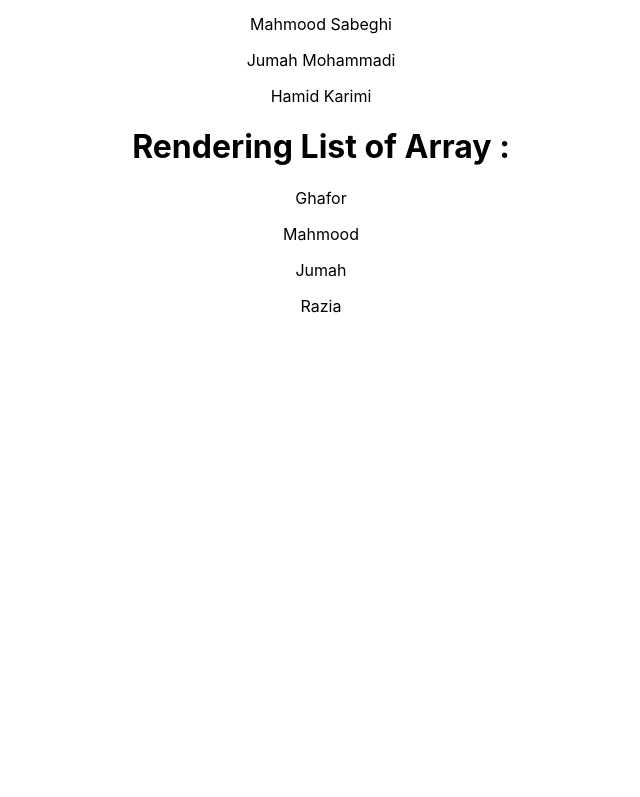
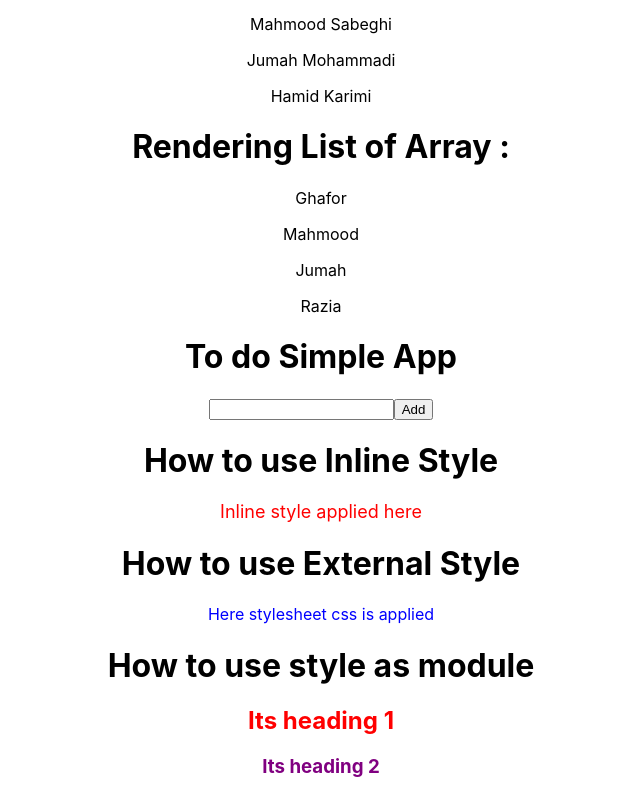
Before and after one commit to gsabury/react-js-tutorials, a React (Create React App) app: page / in a window 1280 px wide. Shown: the part 1059-1856 px from the top of the page, without its empty margins (319-959 px from the left). Before the commit the page ends 1391 px from the top, so only its background shows below. Built offline with nearby package versions, Linux system fonts and the light colour scheme.

Commit message:
Simple Todo App, usgin inline css, extenral css and css as module were done

```diff
--- a/src/App.js
+++ b/src/App.js
@@ -9,6 +9,10 @@ import ConditionalRendering2 from './Components/ConditionalRendering2';
 import ConditionalRendering3 from './Components/ConditionalRendering3';
 import RenderingListOfObjects from './Components/RenderingListOfObjects';
 import RenderingListOfArray from './Components/RenderingListOfArray';
+import SimpleTodoApp from './Components/SimpleTodoApp';
+import InlineStyleComponent from './Components/InlineStyleComponent';
+import StyleSheetComponent from './Components/StyleSheetComponent';
+import CssModuleComponent from './Components/CssModuleComponent';
 function App() {
   return (
     <div className="App">
@@ -28,6 +32,15 @@ function App() {
       <RenderingListOfObjects/>
       <RenderingListOfArray/>
 
+      <SimpleTodoApp/>
+
+      <InlineStyleComponent/>
+
+      <StyleSheetComponent/>
+
+      <CssModuleComponent/>
+
+
     </div>
   );
 }
--- /dev/null
+++ b/src/Components/CssModule.module.css
@@ -0,0 +1,9 @@
+.heading1{
+    color:red;
+    text-align: center;
+}
+
+.heading2{
+    color:purple;
+    text-align: center;
+}
--- /dev/null
+++ b/src/Components/CssModuleComponent.js
@@ -0,0 +1,12 @@
+
+import styles from "./CssModule.module.css";
+
+export default function CssModuleComponent(){
+    return (
+        <div>
+            <h1>How to use style as module</h1>
+            <h2 className={styles.heading1}>Its heading 1</h2>
+            <h3 className={styles.heading2}>Its heading 2</h3>
+        </div>
+    );
+}
--- /dev/null
+++ b/src/Components/InlineStyleComponent.js
@@ -0,0 +1,13 @@
+const style = {
+    color:"red",
+    textAlign:"Center",
+    fontSize: "18px",
+}
+export default function InlineStyleComponent(){
+    return (
+        <div>
+            <h1>How to use Inline Style</h1>
+            <p style={style}>Inline style applied here</p>
+        </div>
+    );
+}
--- /dev/null
+++ b/src/Components/ListItem.js
@@ -0,0 +1,3 @@
+export default function listItem({name}){
+    return <li>{name} </li>
+}
--- /dev/null
+++ b/src/Components/SimpleTodoApp.js
@@ -0,0 +1,44 @@
+import { useState } from "react";
+
+import ListItem from "./ListItem";
+
+const SimpleTodoApp = ()=>{
+
+    const [todo, setTodo] = useState("");
+
+    let [todoList, setTodoList] = useState([]);
+
+
+    const handleTodo = (event)=>{
+        setTodo(event.target.value);
+    }
+
+    const handSubmit = (event)=>{
+
+        event.preventDefault();
+
+        let tempList = todoList;
+        tempList.push(todo);
+
+        setTodoList(tempList);
+
+        setTodo("");
+    }
+
+    return(
+        <div>
+            <h1>To do Simple App</h1>
+            <form onSubmit={handSubmit}>
+                <div>
+                    <input type="text" value={todo} onChange={handleTodo}></input>
+                    <button>Add</button>
+                </div>
+            </form>
+            <ul>{todoList.map((todo, index)=> (
+                <ListItem key={index} name={todo} />
+            ))}</ul>
+        </div>
+    );
+}
+
+export default SimpleTodoApp;
--- /dev/null
+++ b/src/Components/StyleSheet.css
@@ -0,0 +1,4 @@
+.header{
+    color: blue;
+    text-align: center;
+}
--- /dev/null
+++ b/src/Components/StyleSheetComponent.js
@@ -0,0 +1,10 @@
+
+import "./StyleSheet.css"
+export default function StyleSheetComponent(){
+    return (
+            <div>
+                <h1>How to use External Style</h1>
+                <p className="header">Here stylesheet css is applied</p>
+            </div>
+        );
+}
```
